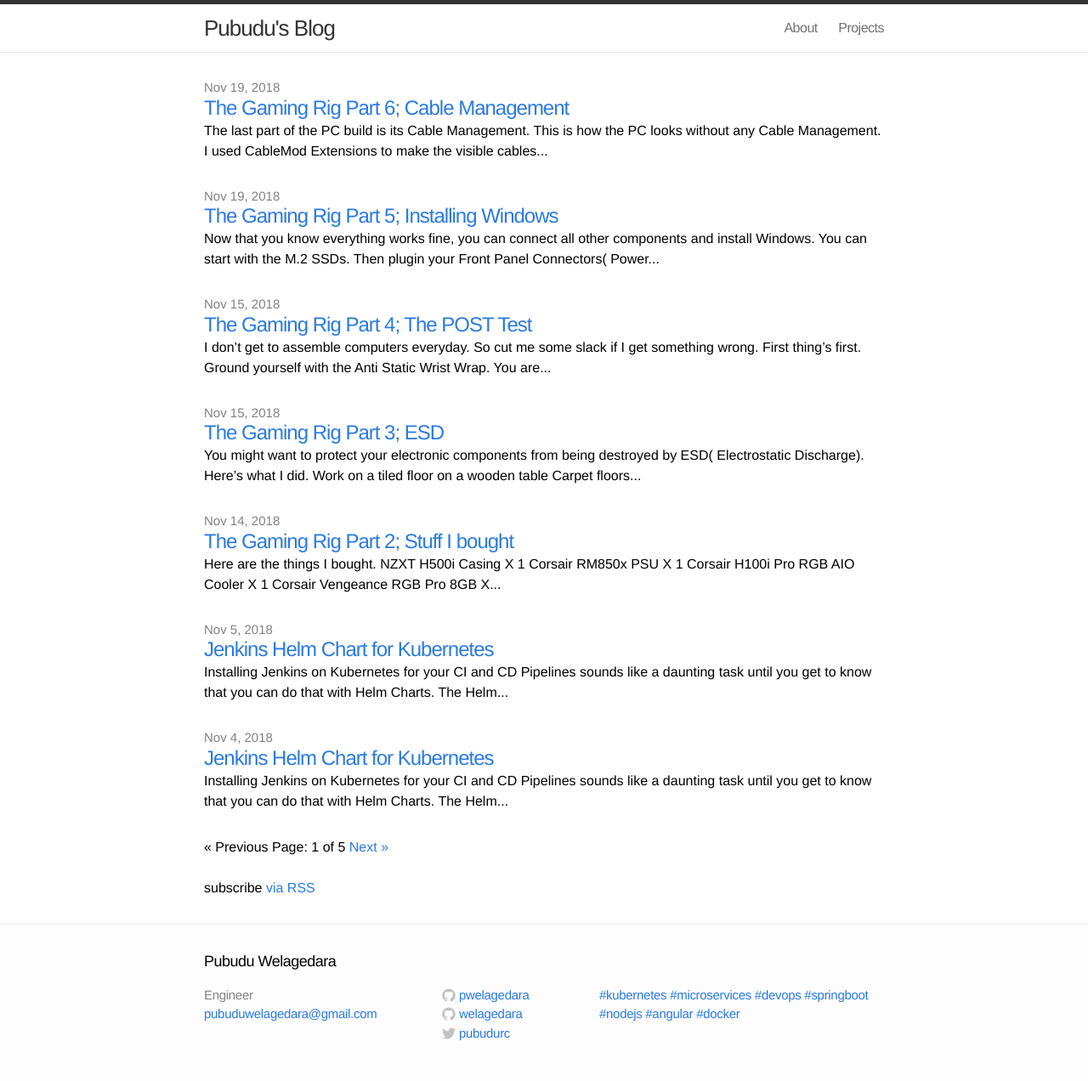
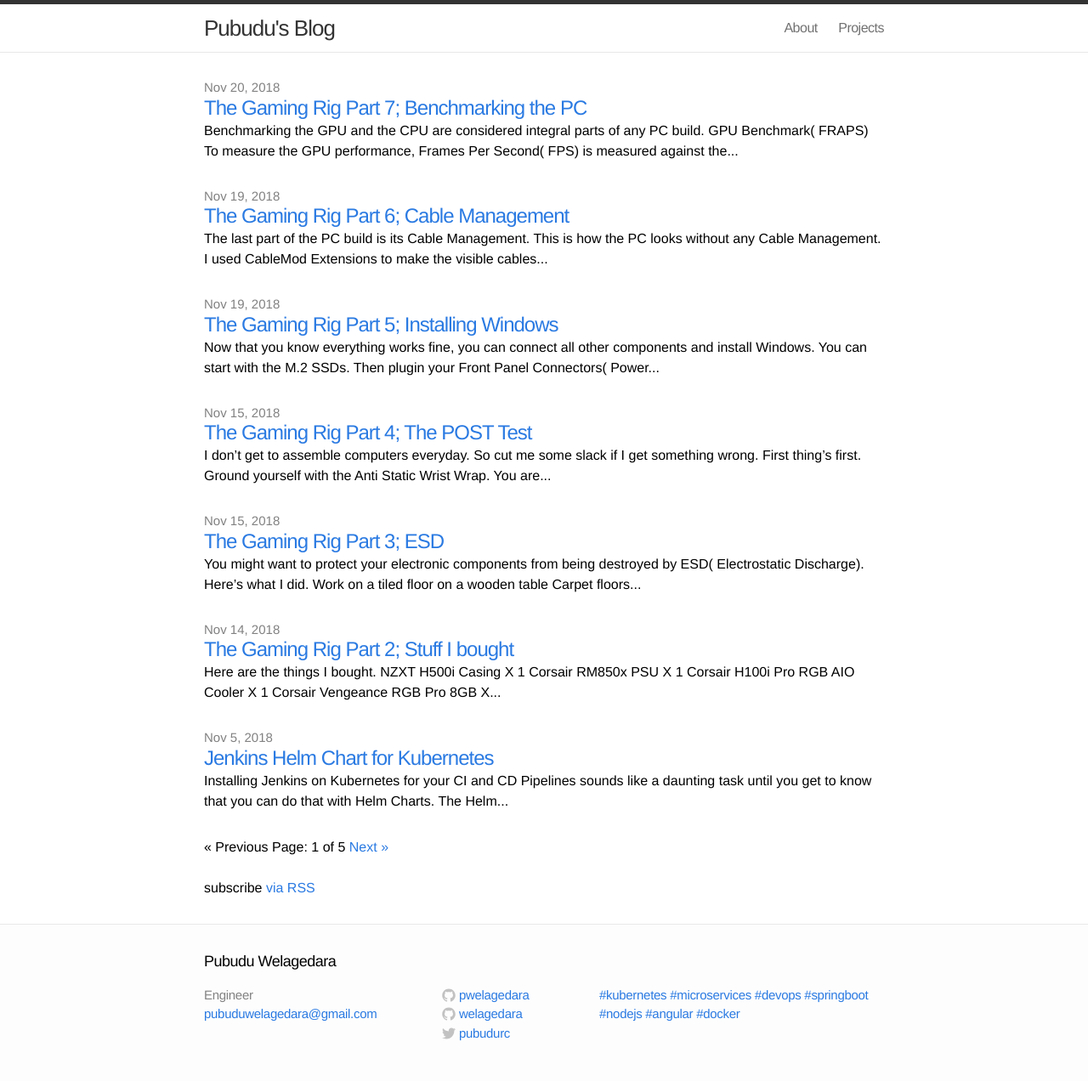
Before and after one commit to welagedara/welagedara.github.io, a Jekyll site: the page built from index.html, in a window 1280 px wide. Shown: the whole page at 85% size. Built offline with Jekyll 4.4.1, drawn with Linux system fonts in a browser that asks for light colours; the list of posts is cut into pages by our own code.

Commit message:
new post from yesterday

```diff
--- /dev/null
+++ b/_posts/2018-11-20-the-gaming-rig-part-7.md
@@ -0,0 +1,51 @@
+---
+layout: post
+title: "The Gaming Rig Part 7; Benchmarking the PC"
+categories: junk
+author: "Pubudu Welagedara"
+meta: "Computer Hardware"
+comments: true
+---
+
+Benchmarking the GPU and the CPU are considered integral parts of any PC build.
+
+## GPU Benchmark( FRAPS)
+
+To measure the GPU performance, Frames Per Second( FPS) is measured against the resolution( 1080p, 1440p, 4K etc).
+
+The G- SYNC panel in Alienware AW2518H has a native resolution of 1080p. Therefore benchmarking was done at 1080p with all graphics settings set to the highest.
+
+{% assign image = "BlackOps4.png" %}
+{% assign alt = "FPS" %}
+{% include srcset.html %}
+
+In the graph, x- Axis  depicts the frame number and the y- Axis depicts the time each frame was displayed on the screen.
+
+### Benchmark Results
+
+- Resolution: 1920X1080( Full HD)
+- Duration: 1min 59s =~ 2mins
+- Average: 7.79ms => (1/7.79)/10^(-3) =~ 128 FPS
+- 1% Low: 13.8ms => (1/13.8)/10^(-3) =~ 73 FPS
+- 0.1% Low: 18ms => (1/18)/10^(-3) =~ 56 FPS
+
+Notes:
+- For Computer Gaming Frame Rates more than 30 FPS is considered sufficient
+- G- SYNC from Nvidia matches the frame rate of the Nvidia Graphics Card to that of the Monitor eliminating the screen tear
+- Higher Frame Rate is preferred over a Higher Resolution in Gaming
+
+## Cinebench R15 Benchmark
+
+Cinebench is a Test Suite that evaluates a Computer's performance. This benchmark gives a score( Number of FPS for GPU performance and Points for CPU performance) based on the tests performed. Your results can be compared against other systems with similar specifications to see where yours stand.
+
+### Cinebench CPU Benchmark Results
+
+{% assign image = "cpu.png" %}
+{% assign alt = "Cinebench CPU" %}
+{% include srcset.html %}
+
+### Cinebench GPU Benchmark Results
+
+{% assign image = "gpu.png" %}
+{% assign alt = "Cinebench GPU" %}
+{% include srcset.html %}
```
Also changed, not shown: _posts/2018-11-14-the-gaming-rig-part-2.md (+1 -1 lines), artifacts/1200/BlackOps4.png (added), artifacts/1200/cpu.png (added), artifacts/1200/gpu.png (added), artifacts/600/BlackOps4.png (added), artifacts/600/cpu.png (added), artifacts/600/gpu.png (added), artifacts/850/BlackOps4.png (added), artifacts/850/cpu.png (added), artifacts/850/gpu.png (added), artifacts/BlackOps4.png (added), artifacts/cpu.png (added), artifacts/gpu.png (added), 1 other file.
